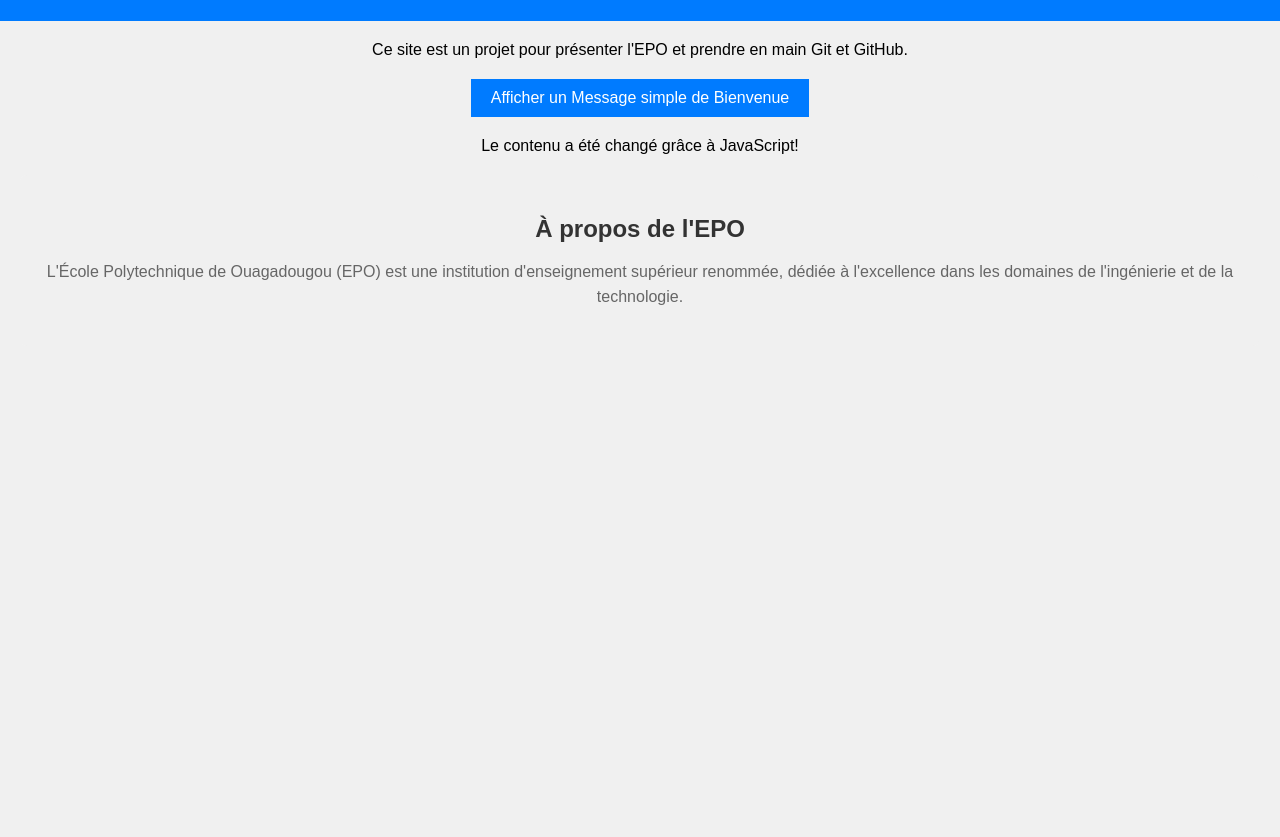
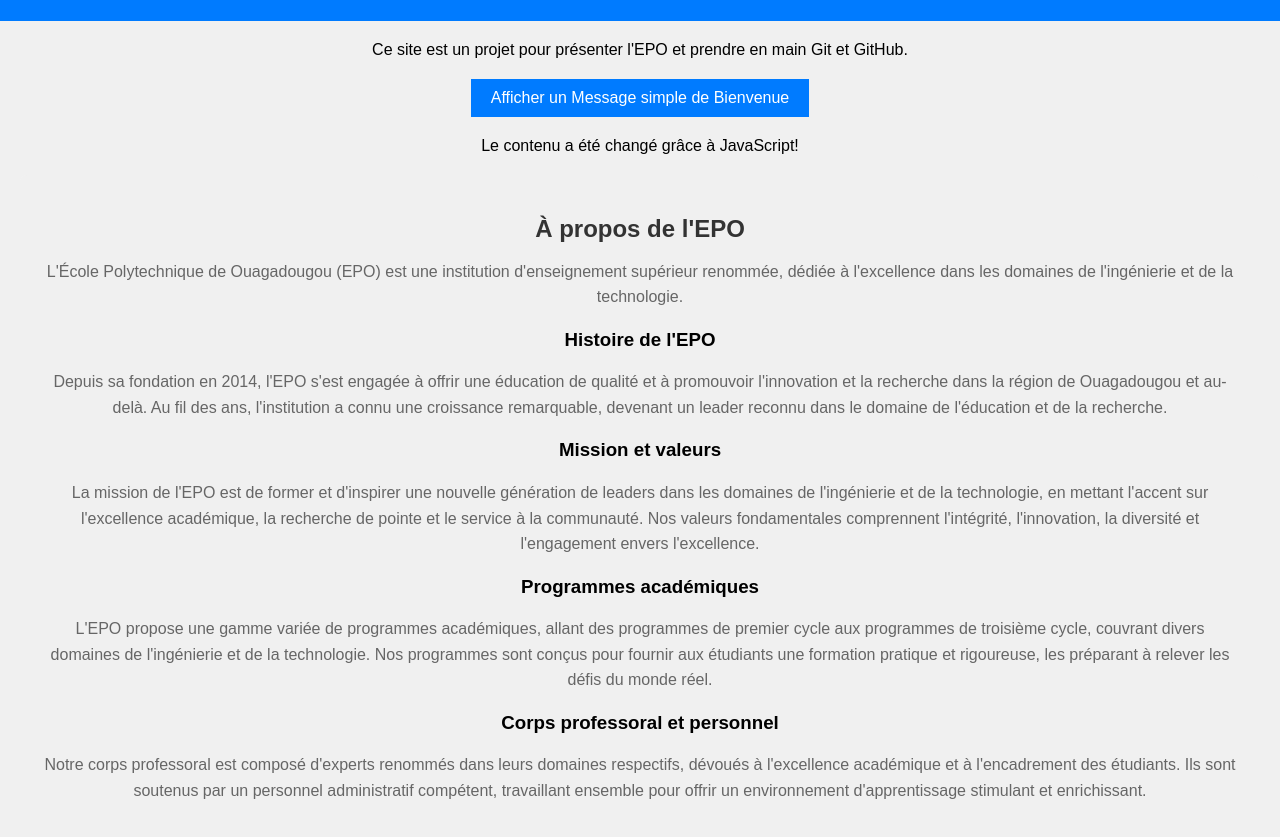
Before and after one commit to esperance31/Epo-project_Outils_collaboratifs, a plain HTML site: page index.html in a window 1280 px wide. Shown: the part 99-936 px from the top of the page. Before the commit the page ends 800 px from the top, so only its background shows below. Drawn offline with Linux system fonts and the light colour scheme.

Commit message:
Update about section feature

```diff
--- a/index.html
+++ b/index.html
@@ -19,11 +19,23 @@
 
             <!-- Ajout à la fin du corps du document -->
             <section id="about">
+
                 <h2>À propos de l'EPO</h2>
-                <p>L'École Polytechnique de Ouagadougou (EPO) est une institution d'enseignement
-                supérieur renommée, dédiée à l'excellence dans les domaines de l'ingénierie et de la
-                technologie.</p>
+                <p>L'École Polytechnique de Ouagadougou (EPO) est une institution d'enseignement supérieur renommée, dédiée à l'excellence dans les domaines de l'ingénierie et de la technologie.</p>
+
+                <h3>Histoire de l'EPO</h3>
+                <p>Depuis sa fondation en 2014, l'EPO s'est engagée à offrir une éducation de qualité et à promouvoir l'innovation et la recherche dans la région de Ouagadougou et au-delà. Au fil des ans, l'institution a connu une croissance remarquable, devenant un leader reconnu dans le domaine de l'éducation et de la recherche.</p>
+
+                <h3>Mission et valeurs</h3>
+                <p>La mission de l'EPO est de former et d'inspirer une nouvelle génération de leaders dans les domaines de l'ingénierie et de la technologie, en mettant l'accent sur l'excellence académique, la recherche de pointe et le service à la communauté. Nos valeurs fondamentales comprennent l'intégrité, l'innovation, la diversité et l'engagement envers l'excellence.</p>
+
+                <h3>Programmes académiques</h3>
+                <p>L'EPO propose une gamme variée de programmes académiques, allant des programmes de premier cycle aux programmes de troisième cycle, couvrant divers domaines de l'ingénierie et de la technologie. Nos programmes sont conçus pour fournir aux étudiants une formation pratique et rigoureuse, les préparant à relever les défis du monde réel.</p>
+
+                <h3>Corps professoral et personnel</h3>
+                <p>Notre corps professoral est composé d'experts renommés dans leurs domaines respectifs, dévoués à l'excellence académique et à l'encadrement des étudiants. Ils sont soutenus par un personnel administratif compétent, travaillant ensemble pour offrir un environnement d'apprentissage stimulant et enrichissant.</p>
             </section>
+
         </main>
         <script src="script.js"></script>
     </body>
```
Also changed, not shown: script.js (line endings or trailing spaces), styles.css (indentation only).
